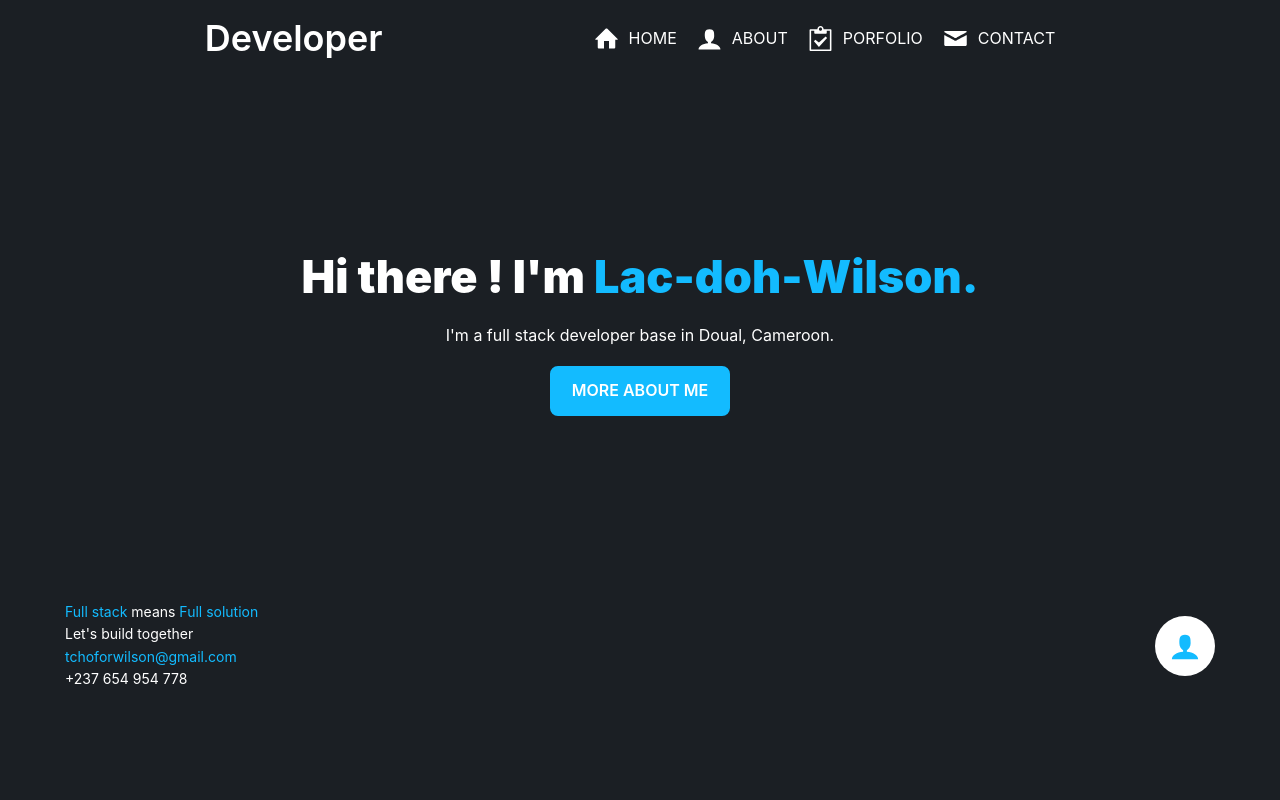
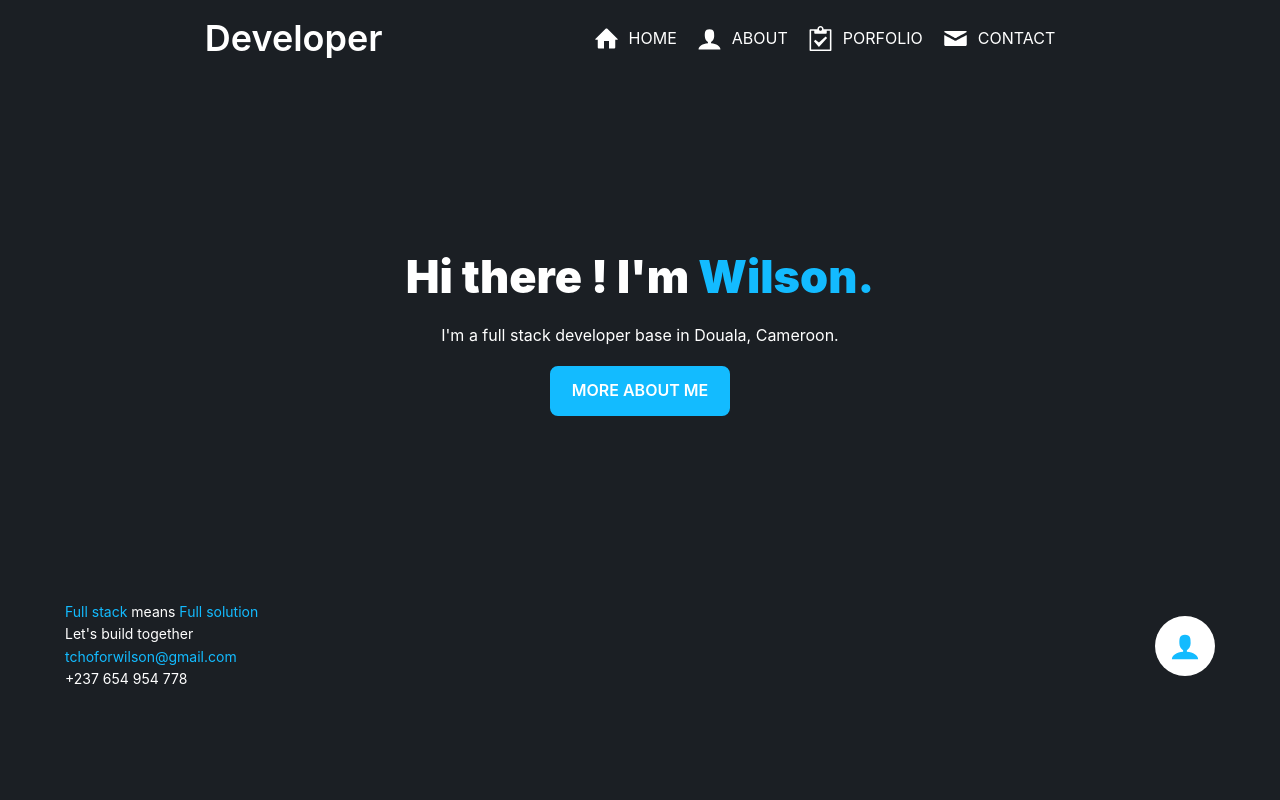
Before and after one commit to tchoforwilson/porfolio, a React (Create React App) app: page / in a window 1280 px wide. Shown: the top 800 px of the page. Built offline with nearby package versions, Linux system fonts and the light colour scheme.

Commit message:
Corrected location

```diff
--- a/src/App.js
+++ b/src/App.js
@@ -107,9 +107,9 @@ const App = () => {
       <header className="header">
         <div className="hero">
           <h1>
-            Hi there ! I'm <span>Lac-doh-Wilson.</span>
+            Hi there ! I'm <span>Wilson.</span>
           </h1>
-          <p>I'm a full stack developer base in Doual, Cameroon.</p>
+          <p>I'm a full stack developer base in Douala, Cameroon.</p>
           <Link to="#">more about me</Link>
         </div>
         <div className="hero-content">
@@ -130,7 +130,11 @@ const App = () => {
             <div className="hero-links">
               {socials.map((item) => (
                 <Link key={item.to} to={item.to} className="hero-links__item">
-                  <Icon key={item.icon} name={item.icon} />
+                  <Icon
+                    key={item.icon}
+                    name={item.icon}
+                    className="hero-links__icon"
+                  />
                 </Link>
               ))}
             </div>
```
